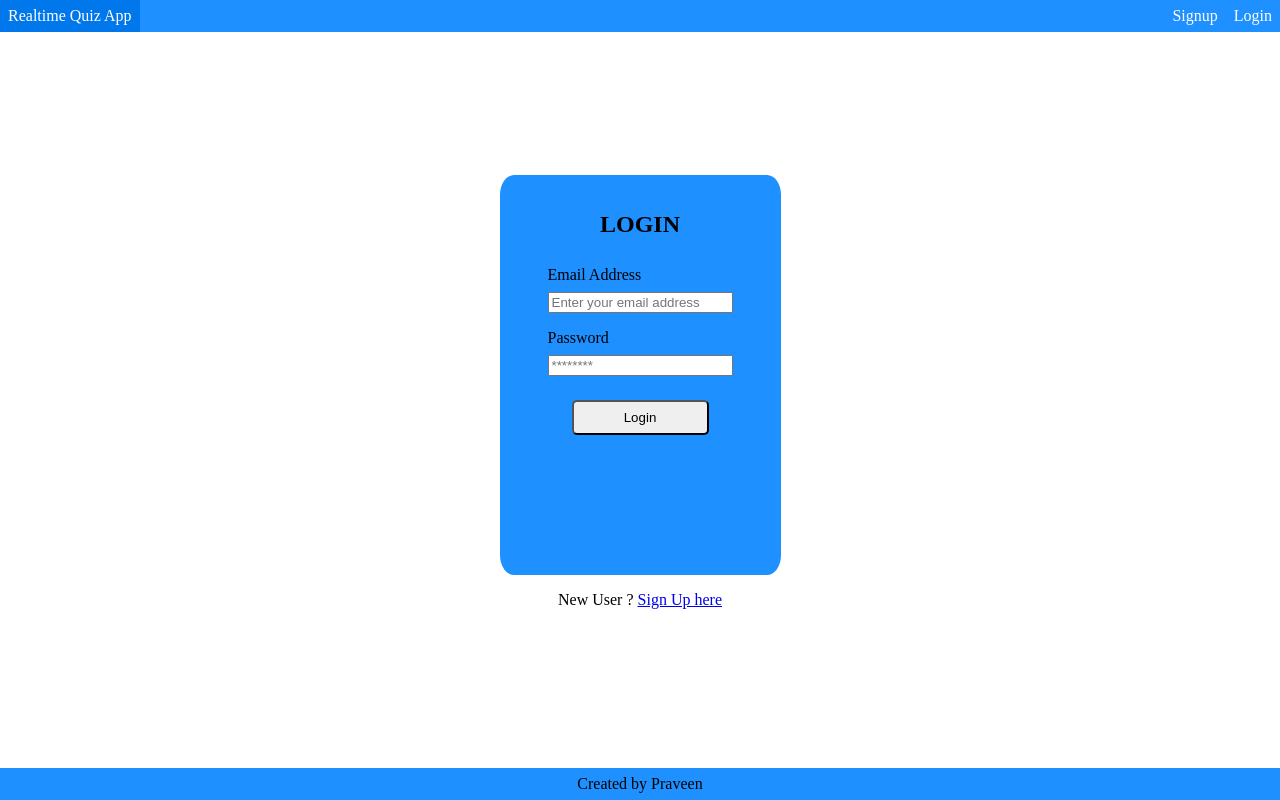
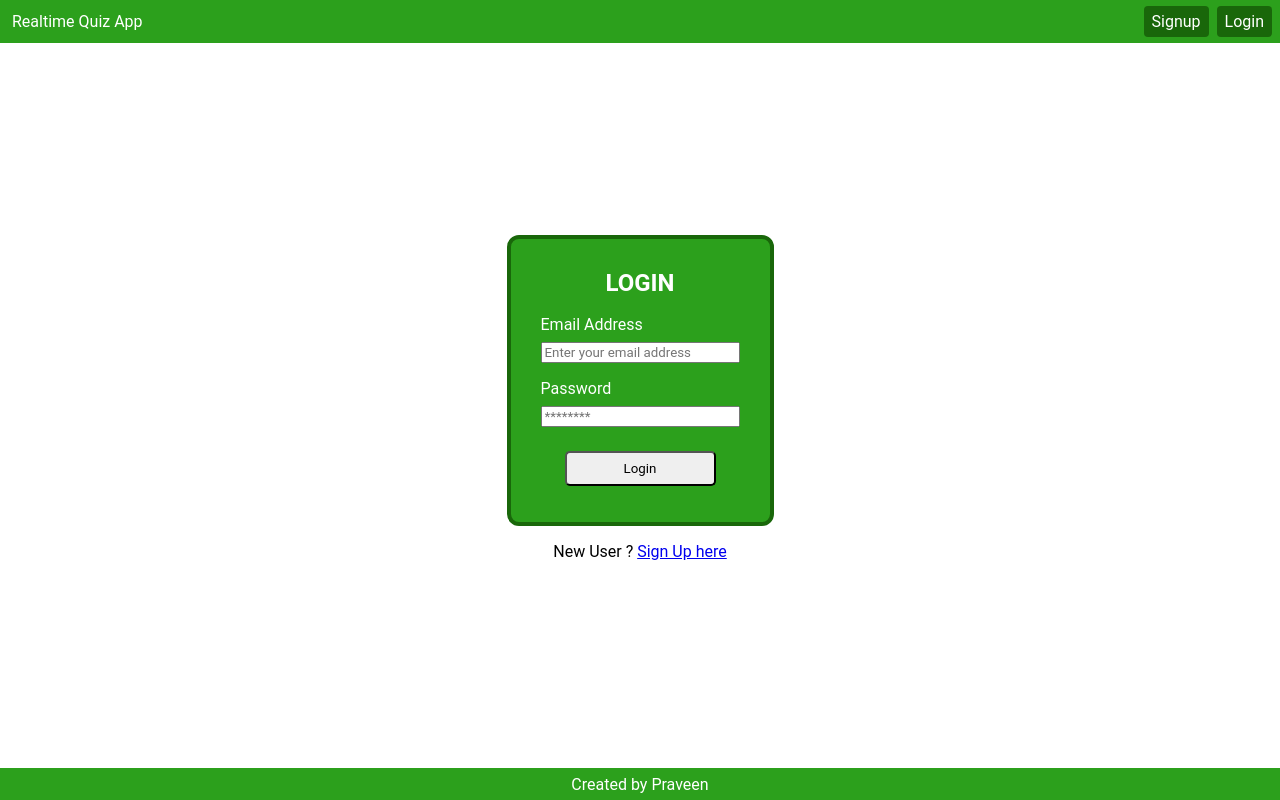
Before and after one commit to PraveenSrinivas/realtime-quiz, a React (Create React App) app: page /login in a window 1280 px wide. Built offline with nearby package versions, Linux system fonts and the light colour scheme; no server answers; the HTML template or start-up script is replaced by a standard one.

Commit message:
feat: update css flownavbar and login form

```diff
--- a/src/App.scss
+++ b/src/App.scss
@@ -5,7 +5,8 @@
 
 .quiz-footer {
   display: flex;
-  background-color: dodgerblue;
+  background-color: #2CA01C;
+  color: white;
   justify-content: center;
   align-items: center;
   min-height: 2em;
--- a/src/components/login/login.scss
+++ b/src/components/login/login.scss
@@ -7,17 +7,20 @@
   align-items: center;
 
   .login-form-container {
-    background-color: dodgerblue;
+    border: 4px solid #19670a;
+    background-color: #2ca01c;
+    color: white;
+
     display: flex;
     flex-direction: column;
     flex-wrap: wrap;
-    border-radius: 5%;
-    padding: 1rem 3rem;
-    min-height: 50%;
+    border-radius: 12px;
+    padding: 20px 30px;
     .login-form-title {
       display: flex;
       justify-content: center;
       align-items: center;
+      margin: 10px;
     }
     .login-form-control {
       margin: 0 0 0.5rem;
--- a/src/components/navbar/navbar.jsx
+++ b/src/components/navbar/navbar.jsx
@@ -3,36 +3,38 @@ import { Link, NavLink } from "react-router-dom";
 
 import "./navbar.scss";
 
+const getUsername = (userInfo = {}) => userInfo.displayName || "User";
+const renderLogInActions = () => (
+  <div>
+    <NavLink className="header-button" to="/signup">
+      Signup
+    </NavLink>
+    <NavLink className="header-button" to="/login">
+      Login
+    </NavLink>
+  </div>
+);
+
+const renderLogOutActions = (props) => (
+  <div>
+    <span className="welcome-message">Welcome {getUsername(props.userInfo)}</span>
+    <button className="header-button logout-button" onClick={props.onLogout}>
+      Logout
+    </button>
+  </div>
+);
+
 const Navbar = (props) => {
   return (
     <nav className="quiz-header">
-      <Link className="quiz-header-nav" to="/">
+      <Link className="app-name" to="/">
         Realtime Quiz App
       </Link>
-      <span className="quiz-header-nav"></span>
-      {props.isUserLoggedIn ? (
-        <React.Fragment>
-          <span className="quiz-header-greeting">
-            Welcome
-            {"  " +
-              (props.userInfo && props.userInfo.displayName
-                ? props.userInfo.displayName
-                : "User")}
-          </span>
-          <button className="quiz-header-nav" onClick={props.onLogout}>
-            Logout
-          </button>
-        </React.Fragment>
-      ) : (
-        <React.Fragment>
-          <NavLink className="quiz-header-nav" to="/signup">
-            Signup
-          </NavLink>
-          <NavLink className="quiz-header-nav" to="/login">
-            Login
-          </NavLink>
-        </React.Fragment>
-      )}
+      <div className="user-action-wrapper">
+        {props.isUserLoggedIn
+          ? renderLogOutActions(props)
+          : renderLogInActions(props)}
+      </div>
     </nav>
   );
 };
--- a/src/components/navbar/navbar.scss
+++ b/src/components/navbar/navbar.scss
@@ -1,28 +1,50 @@
 .quiz-header {
+  padding: 4px;
   display: flex;
-  background-color: dodgerblue;
-  min-height: 2em;
-
-  .quiz-header-nav,
-  .quiz-header-greeting {
-    background-color: transparent;
-    text-decoration: none;
-    height: 100%;
-    display: flex;
-    place-items: center;
-    padding: 0 0.5rem;
+  background-color: #2ca01c;
+  display: flex;
+  justify-content: space-between;
+  * {
     color: white;
   }
-  .quiz-header-nav {
-    &:nth-child(2) {
-      flex: 1 1 auto;
-      pointer-events: none;
+
+  .app-name {
+    text-decoration: none;
+    padding: 8px;
+    &:hover {
+      // box-shadow: 1px 1px 4px 0px #171717;
+      opacity: 0.9;
     }
+  }
+
+  .user-action-wrapper {
+    display: flex;
+    align-items: center;
+
+    .welcome-message {
+      padding: 4px;
+    }
+  }
+
+  .header-button {
+    border: none;
+    background-color: #19670a;
+    border-radius: 4px;
+    cursor: pointer;
+    padding: 6px 8px;
+    margin: 4px;
+    text-decoration: none;
+
     &:active,
     &:hover,
     &:focus {
-      background-color: darken($color: dodgerblue, $amount: 10);
-      outline: none;
+      box-shadow: 0px 0px 4px 1px #efefef;
+      opacity: 0.9;
     }
   }
+
+  .logout-button {
+    background-color: #fbfbfb;
+    color: #464646;
+  }
 }
--- a/src/components/signup/signup.scss
+++ b/src/components/signup/signup.scss
@@ -7,13 +7,15 @@
   align-items: center;
 
   .signup-form-container {
-    background-color: dodgerblue;
+    background-color: #2CA01C;
+    color: white;
     display: flex;
     flex-direction: column;
     flex-wrap: wrap;
     border-radius: 5%;
-    padding: 1rem 3rem;
-    min-height: 50%;
+    padding: 10px 40px;
+    border: 4px solid #19670a;
+
     .signup-form-title {
       display: flex;
       justify-content: center;
--- a/src/index.scss
+++ b/src/index.scss
@@ -14,4 +14,7 @@ body, #root{
     padding: 0;
     height: 100%;
     width: 100%;
+    * {
+        font-family: 'Roboto', sans-serif;
+    }
 }
```
